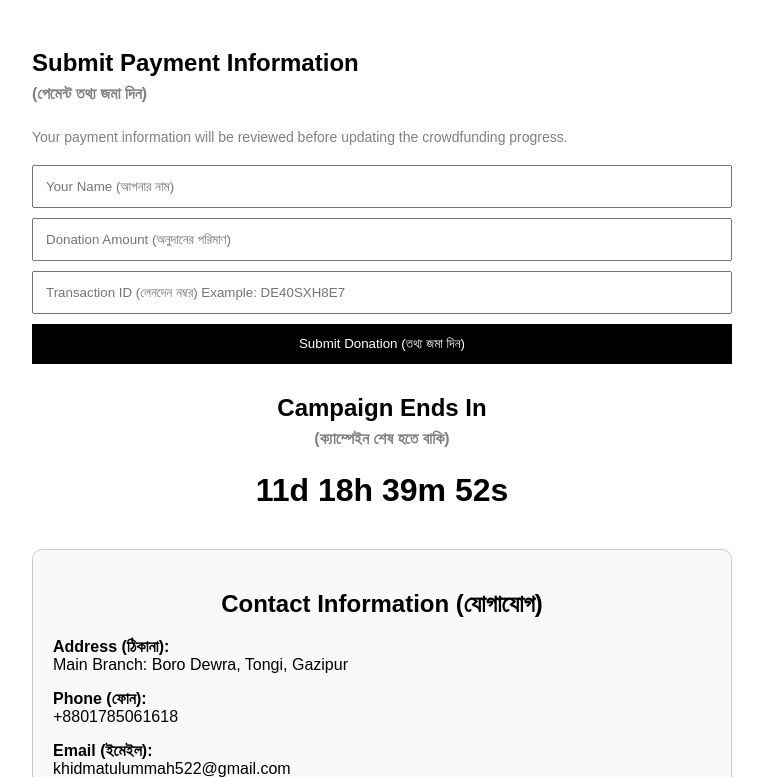
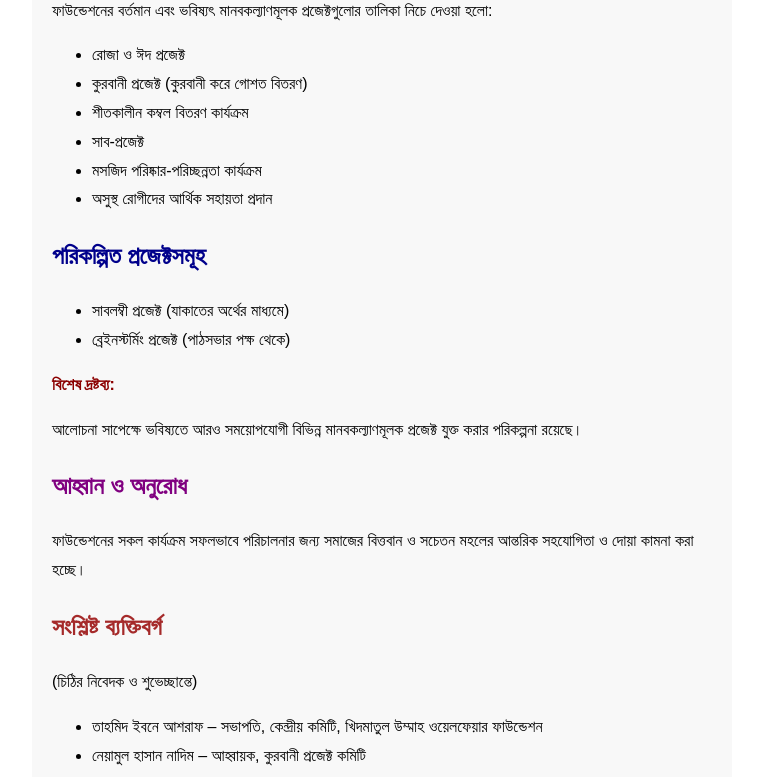
Before and after one commit to Milu-BD/crowdfunding-site, a Next.js app: page / in a window 1280 px wide. Shown: the part 663-1440 px from the top of the page, without its empty margins (258-1021 px from the left). Built offline with nearby package versions, Linux system fonts and the light colour scheme; no server answers; the database is empty.

Commit message:
Update page.js

```diff
--- a/app/page.js
+++ b/app/page.js
@@ -247,7 +247,129 @@ export default function Home() {
       <h3 style={{ marginTop: "15px" }}>
         Raised (সংগৃহীত): ৳{currentAmount} / ৳{targetAmount}
       </h3>
+<div
+  style={{
+    marginTop: "25px",
+    padding: "20px",
+    background: "#f8f8f8",
+    borderRadius: "10px",
+    lineHeight: "1.8",
+  }}
+>
 
+  <h2 style={{ color: "darkred" }}>
+    লক্ষ্য ও উদ্দেশ্য
+  </h2>
+
+  <p>
+    আর্ত মানবতার সেবা, সামাজিক কল্যাণ এবং অসহায়,
+    সুবিধাবঞ্চিত ও দরিদ্র মানুষের পাশে থেকে
+    বিভিন্ন সেবামূলক কার্যক্রম পরিচালনা করা।
+  </p>
+
+  <h2 style={{ color: "darkgreen" }}>
+    চলমান প্রজেক্টসমূহ
+  </h2>
+
+  <p>
+    ফাউন্ডেশনের বর্তমান এবং ভবিষ্যৎ
+    মানবকল্যাণমূলক প্রজেক্টগুলোর তালিকা নিচে
+    দেওয়া হলো:
+  </p>
+
+  <ul>
+
+    <li>রোজা ও ঈদ প্রজেক্ট</li>
+
+    <li>
+      কুরবানী প্রজেক্ট
+      (কুরবানী করে গোশত বিতরণ)
+    </li>
+
+    <li>
+      শীতকালীন কম্বল বিতরণ কার্যক্রম
+    </li>
+
+    <li>সাব-প্রজেক্ট</li>
+
+    <li>
+      মসজিদ পরিষ্কার-পরিচ্ছন্নতা কার্যক্রম
+    </li>
+
+    <li>
+      অসুস্থ রোগীদের আর্থিক সহায়তা প্রদান
+    </li>
+
+  </ul>
+
+  <h2 style={{ color: "darkblue" }}>
+    পরিকল্পিত প্রজেক্টসমূহ
+  </h2>
+
+  <ul>
+
+    <li>
+      সাবলম্বী প্রজেক্ট
+      (যাকাতের অর্থের মাধ্যমে)
+    </li>
+
+    <li>
+      ব্রেইনস্টর্মিং প্রজেক্ট
+      (পাঠসভার পক্ষ থেকে)
+    </li>
+
+  </ul>
+
+  <p
+    style={{
+      color: "darkred",
+      fontWeight: "bold",
+    }}
+  >
+    বিশেষ দ্রষ্টব্য:
+  </p>
+
+  <p>
+    আলোচনা সাপেক্ষে ভবিষ্যতে আরও
+    সময়োপযোগী বিভিন্ন মানবকল্যাণমূলক
+    প্রজেক্ট যুক্ত করার পরিকল্পনা রয়েছে।
+  </p>
+
+  <h2 style={{ color: "purple" }}>
+    আহ্বান ও অনুরোধ
+  </h2>
+
+  <p>
+    ফাউন্ডেশনের সকল কার্যক্রম সফলভাবে
+    পরিচালনার জন্য সমাজের বিত্তবান ও
+    সচেতন মহলের আন্তরিক সহযোগিতা ও
+    দোয়া কামনা করা হচ্ছে।
+  </p>
+
+  <h2 style={{ color: "brown" }}>
+    সংশ্লিষ্ট ব্যক্তিবর্গ
+  </h2>
+
+  <p>
+    (চিঠির নিবেদক ও শুভেচ্ছান্তে)
+  </p>
+
+  <ul>
+
+    <li>
+      তাহমিদ ইবনে আশরাফ –
+      সভাপতি, কেন্দ্রীয় কমিটি,
+      খিদমাতুল উম্মাহ ওয়েলফেয়ার ফাউন্ডেশন
+    </li>
+
+    <li>
+      নেয়ামুল হাসান নাদিম –
+      আহ্বায়ক, কুরবানী প্রজেক্ট কমিটি
+    </li>
+
+  </ul>
+
+</div>
       <div
         style={{
           marginTop: "30px",
```
